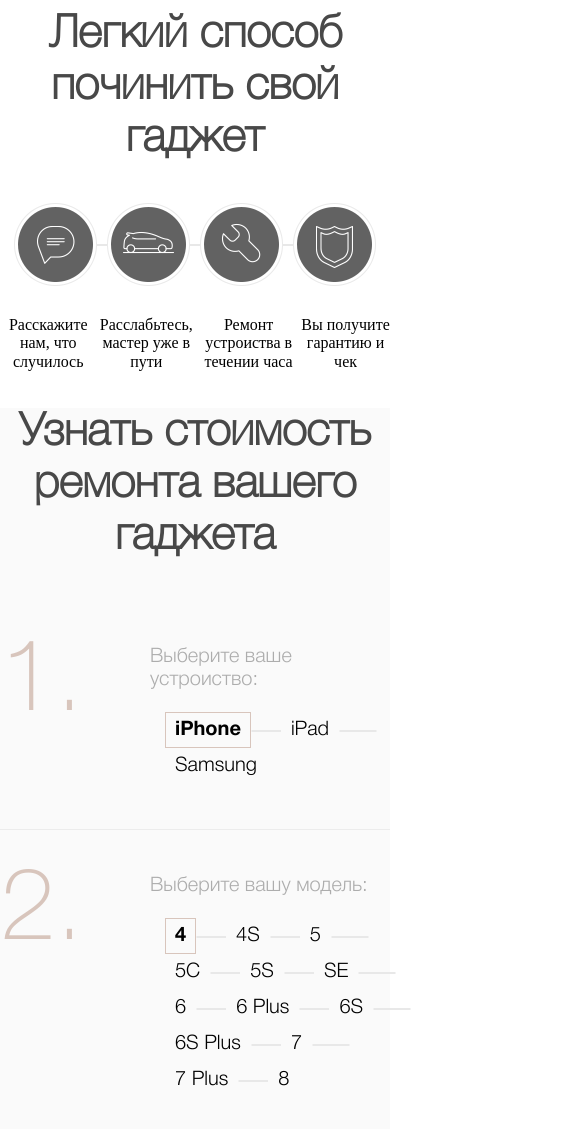
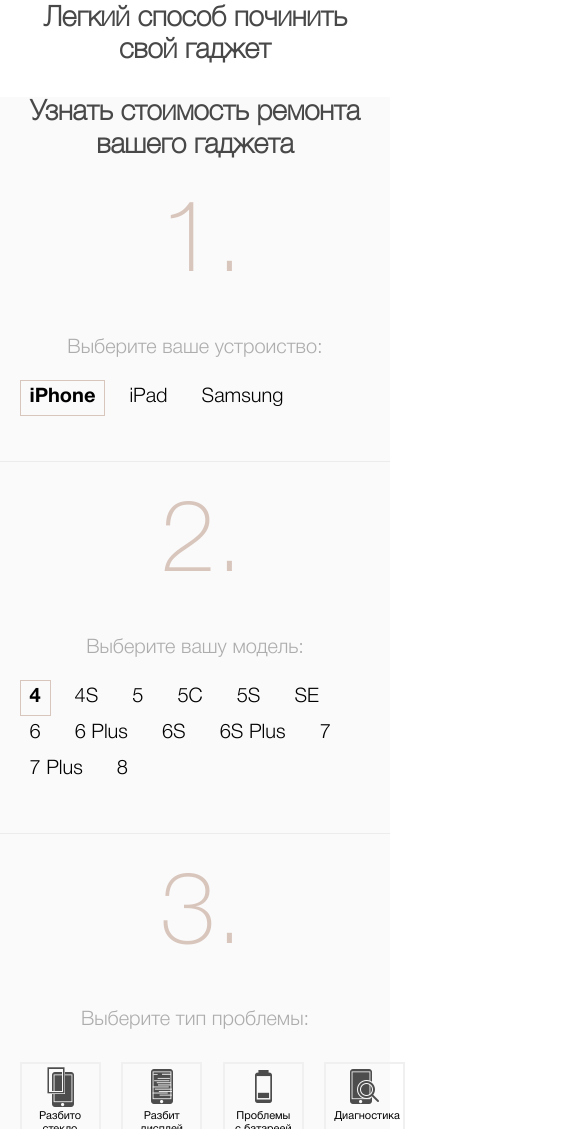
Before and after one commit to Ietavedas/idoctor, a website: page app/index.html in a window 390 px wide. Shown: the part 871-2000 px from the top of the page, 585 px wide, since content can reach past the window. Drawn offline with nearby package versions, Linux system fonts and the light colour scheme; files that its build step writes are made by us from their sources.

Commit message:
first commit

```diff
--- a/app/sсss/media480.scss
+++ b/app/sсss/media480.scss
@@ -36,6 +36,84 @@
 	}
 }
 
+//test
+.top-full, .reviews, .about, .method{
+	display: none;
+}
+
+.common-title{
+	font-size: 28px;
+	// margin-left: 10px;
+	// margin-right: 10px;
+	max-width: 90% !important;
+	margin: 0 auto;
+}
+
+.value__block{
+	padding-left: 0;
+	padding-top: 150px;
+}
+
+.value__num-title{
+	left: 50%;
+	transform: translateX(-50%);
+}
+
+.value__content-block{
+	width: 90%;
+	margin: 0 auto;
+}
+
+.value__title{
+	text-align: center;
+}
+
+.value__item-wrap{
+	margin-left: 0;
+	margin-right: 14px;
+
+	&:after{
+		display: none;
+	}
+}
+
+.calculate__right{
+	display: none;
+}
+
+.calculate__left{
+	justify-content: space-between;
+}
+
+.calculate__item{
+	width: 81px;
+	height: 81px;
+	margin-right: 0;
+	margin-bottom: 15px;
+}
+
+.calculate__text{
+	span{
+		font-size: 11px;
+	}
+}
+
+.recall-fon{
+	background: url(../images/recall-fon-mobile.jpg);
+}
+
+.recall__phone-wrap{
+	max-width: 90%;
+}
+
+.recall__phone{
+	font-size: 30px;
+}
+
+.wrap{
+	min-width: 320px;
+}
+
 .footer{
 	// padding-bottom: 20px;
 	height: auto;
```
Also changed, not shown: app/images/recall-fon-mobile.jpg (added).
